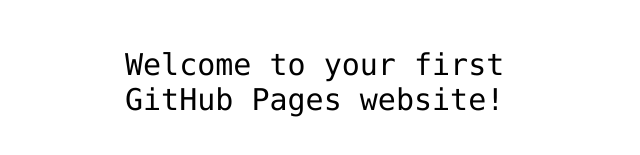
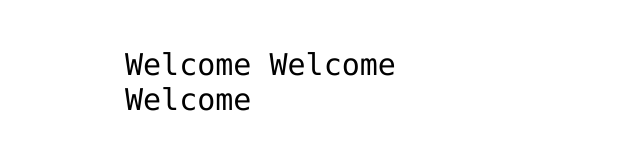
Before and after one commit to Flaming-Galaxy/hello-world, a plain HTML site: page index.html in a window 1280 px wide. Shown: the part 341-496 px from the top of the page, without its empty margins (315-955 px from the left). Drawn offline with Linux system fonts and the light colour scheme.

Commit message:
Update index.html
First change :)

```diff
--- a/index.html
+++ b/index.html
@@ -12,7 +12,7 @@
 <img src="https://octodex.github.com/images/daftpunktocat-thomas.gif" id="octocat" alt="octocat-gif" />
 
 <!-- Change this code here by copy and pasting your template on line 15 -->
-<p>Welcome to your first GitHub Pages website!</p>
+<p>Welcome Welcome Welcome</p>
 
 </body>
 </html>
```
